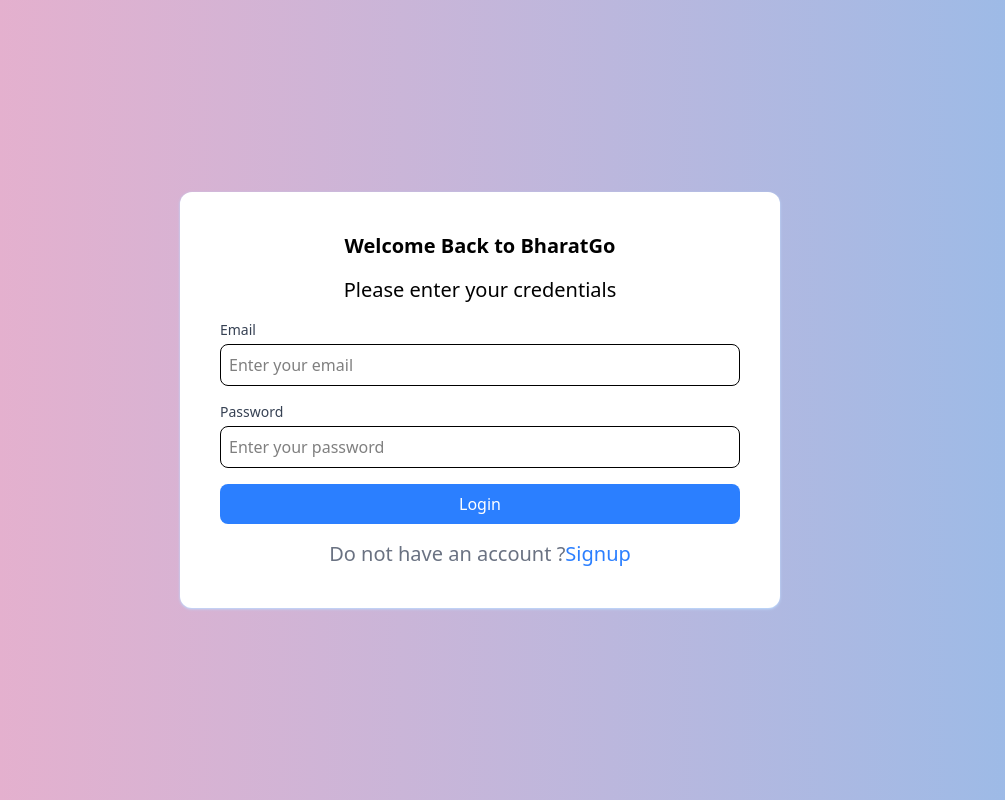
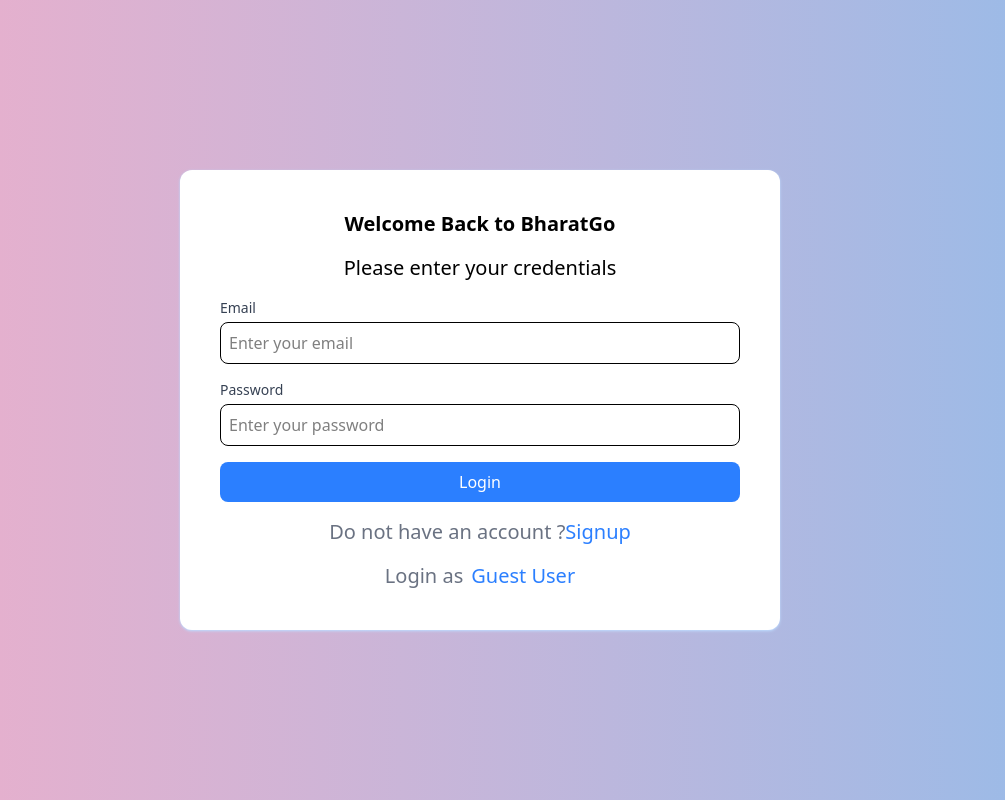
Before and after one commit to Arvindkr123/bharatGo, a React (Vite) app: page /login in a window 1280 px wide. Shown: the whole page, without its empty margins (160-1165 px from the left). Built offline with nearby package versions, Linux system fonts and the light colour scheme; no server answers.

Commit message:
added login as guest user functionality

```diff
--- a/src/pages/Login/Login.jsx
+++ b/src/pages/Login/Login.jsx
@@ -42,6 +42,24 @@
 
     try {
       await signInWithEmailAndPassword(auth, formData.email, formData.password);
+
+      // console.log(response.user);
+      setSuccessMessage("Login successful!");
+      navigate("/");
+    } catch (error) {
+      setErrorMessage(
+        error.message || "Something went wrong. Please try again."
+      );
+    }
+  };
+
+  const loginAsGuestUser = async () => {
+    try {
+      await signInWithEmailAndPassword(
+        auth,
+        "pawan@gmail.com",
+        "pawan@gmail.com"
+      );
 
       // console.log(response.user);
       setSuccessMessage("Login successful!");
@@ -118,7 +136,7 @@
 
           <button
             type="submit"
-            className="w-full bg-blue-500 text-white py-2 px-4 rounded-lg hover:bg-blue-600 transition"
+            className="w-full bg-blue-500 text-white py-2 px-4 rounded-lg hover:bg-blue-600 transition cursor-pointer"
           >
             Login
           </button>
@@ -128,6 +146,15 @@
               Signup
             </Link>
           </p>
+          <p className="mt-4 text-center text-gray-500 text-xl">
+            Login as
+            <button
+              onClick={() => loginAsGuestUser()}
+              className="text-blue-500 hover:text-blue-700 ml-2 cursor-pointer"
+            >
+              Guest User
+            </button>
+          </p>
         </form>
       </motion.div>
     </div>
```
